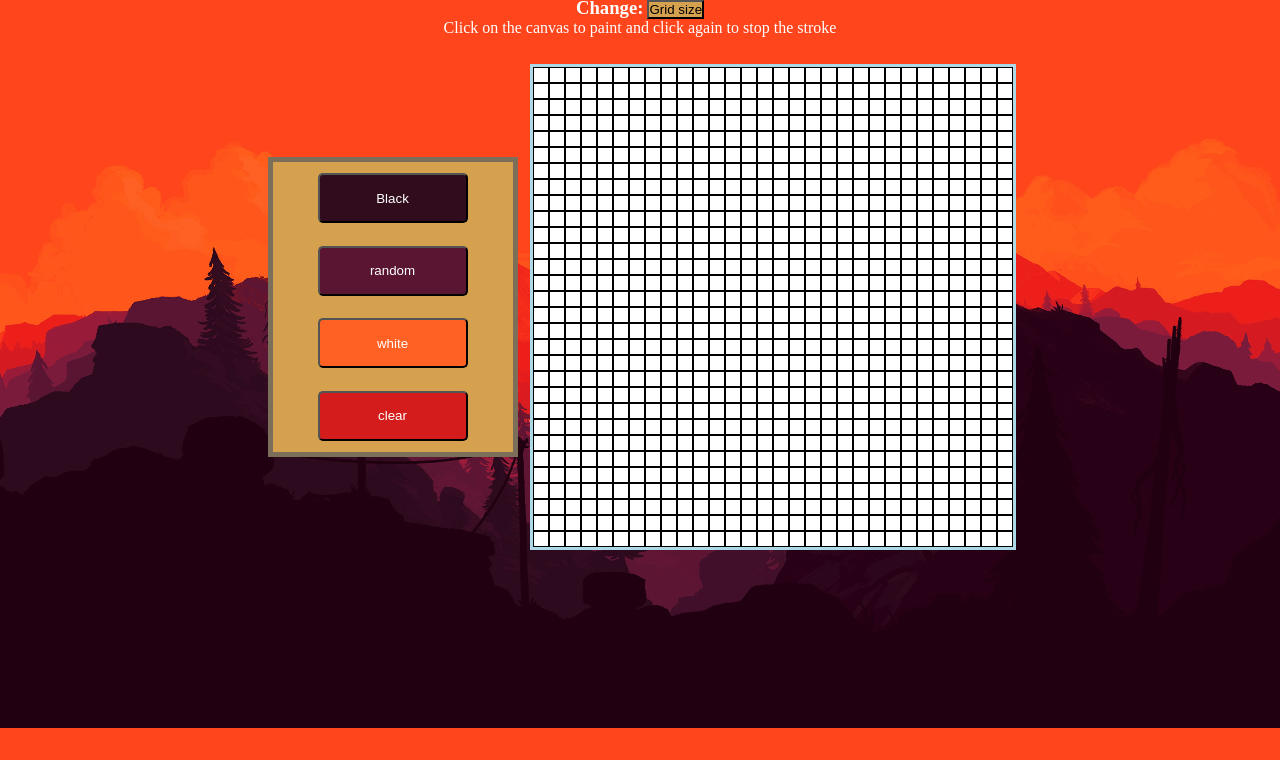
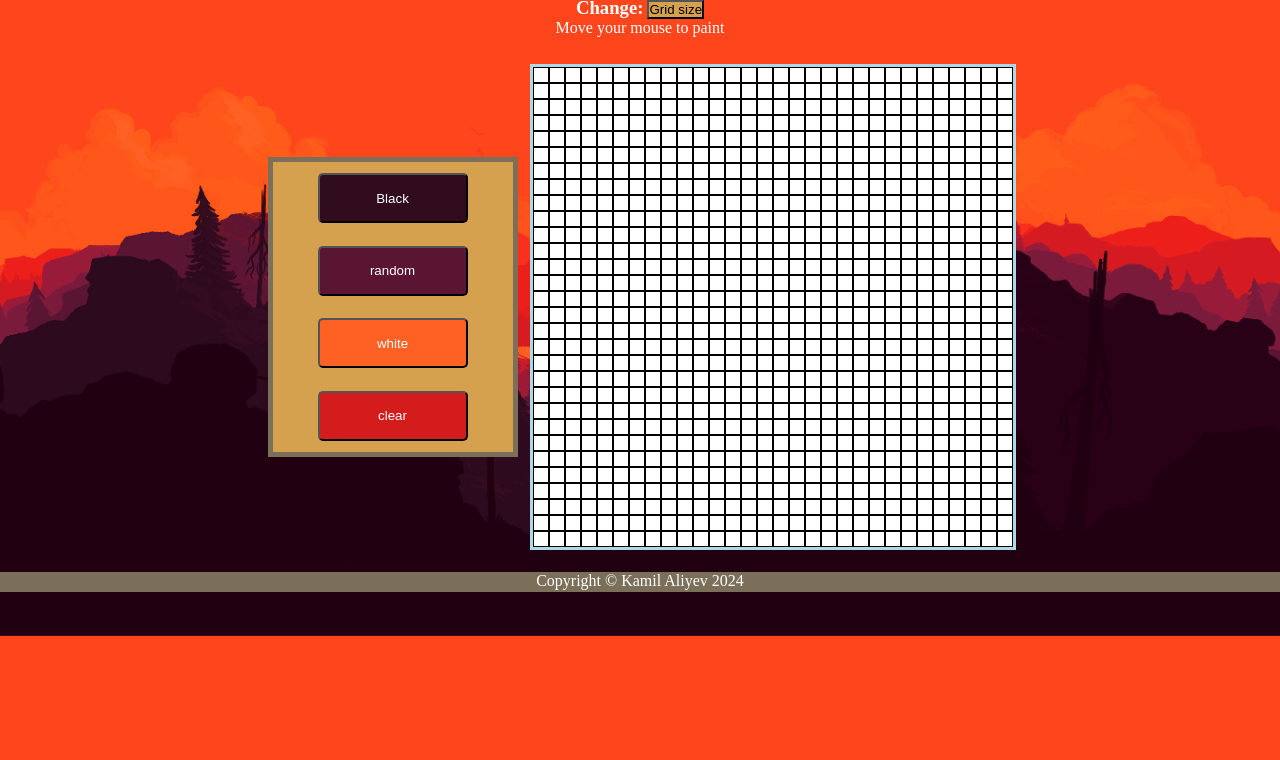
Before and after one commit to kamilali01/Etch-a-Sketch, a plain HTML site: page index.html in a window 1280 px wide. Shown: the part 40-800 px from the top of the page. Drawn offline with Linux system fonts and the light colour scheme.

Commit message:
-Footer added  -paragraph edited  -title editted

```diff
--- a/code.js
+++ b/code.js
@@ -9,6 +9,11 @@ resetGrid(size, color);
 const b_changeSize = document.getElementById('b_gridSize');
 b_changeSize.addEventListener('click', ()=>{
     let count = prompt("Enter grid size:");
+
+        while(count>=100){
+            count = prompt("Write less than 100");
+        }
+
     if(count=='' || count==undefined){
         count = 30;
     }
--- a/index.html
+++ b/index.html
@@ -10,7 +10,7 @@
     <h1>Etch-a-Skeetch</h1>
     <h3>Change:</h3>
     <button id="b_gridSize">Grid size</button>
-    <p>Click on the canvas to paint and click again to stop the stroke</p>
+    <p>Move your mouse to paint</p>
 
     <div id="container">
     <div id="tools">
@@ -22,6 +22,9 @@
     <div id="canvas"></div>
     </div>
 
+    <div class="footer">Copyright © Kamil Aliyev 2024</div>
+
+
 
     <script src="code.js"></script>
 </body>
--- a/style.css
+++ b/style.css
@@ -8,6 +8,8 @@ body{
     text-align: center;
     /* background-color: #4E3B2E; */
     background-image: url("./img/background_img.jpg");
+    background-size: cover;
+    background-position: center;
 }
 #b_gridSize{
     background-color:#D6A14F;
@@ -69,3 +71,10 @@ h3{
     border: 0.5px solid black;
     box-shadow: 0 0 0 0.5px black;
 }
+.footer{
+    text-align: center;
+    width: 100;
+    height: 20px;
+    background-color: #7B6F5A;
+    margin-top: 25px;
+}
```
